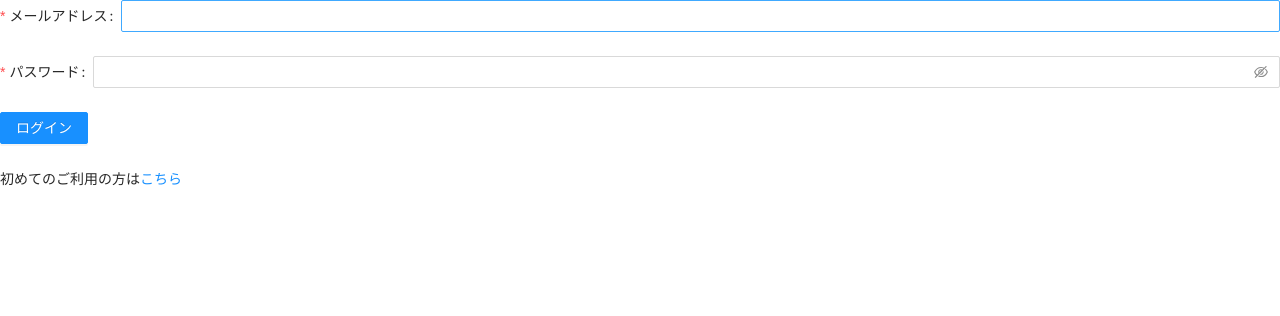
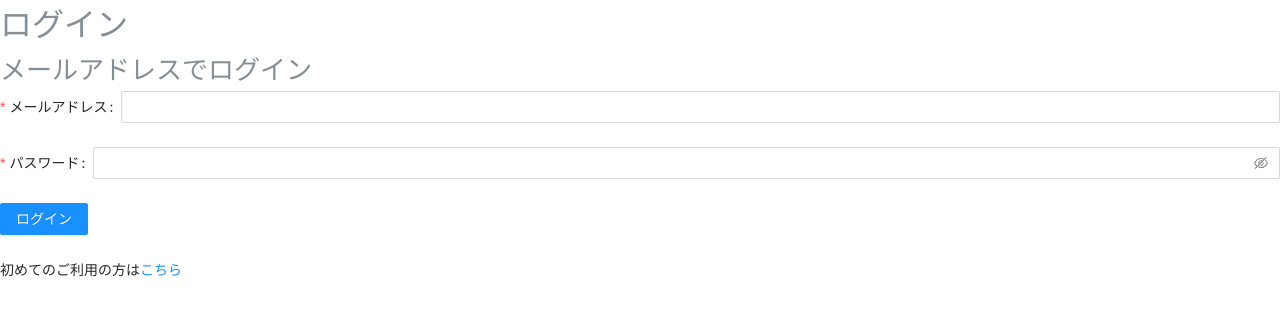
Before and after one commit to Tatsuki5274/subbme, a React (Create React App) app: page / in a window 1280 px wide. Shown: the top 316 px of the page. Built offline with nearby package versions, Linux system fonts and the light colour scheme.

Commit message:
汎用スタイルを作成

```diff
--- a/src/components/auth/pages/SignIn.tsx
+++ b/src/components/auth/pages/SignIn.tsx
@@ -1,12 +1,22 @@
+import Title from "components/common/atoms/Title";
 import React from "react";
+import styled from "styled-components";
 import OSignInForm from "../organisms/SignInForm";
 import SignInNewUser from "../organisms/SignInNewUser";
 
 export default function SignIn(){
+
     return (
         <>
+            <Title>ログイン</Title>
+            <SubTitle>メールアドレスでログイン</SubTitle>
             <OSignInForm />
             <SignInNewUser />
         </>
     );
 }
+
+const SubTitle = styled.div({
+    fontSize: "26px",
+    color: "#868E96"
+})
--- /dev/null
+++ b/src/components/common/atoms/Title.tsx
@@ -0,0 +1,8 @@
+import styled from "styled-components";
+
+const Title = styled.span({
+    fontSize: "32px",
+    color: "#868E96"
+})
+
+export default Title;
```
Also changed, not shown: src/components/common/atoms/Text.tsx (added, +7 -0 lines).
